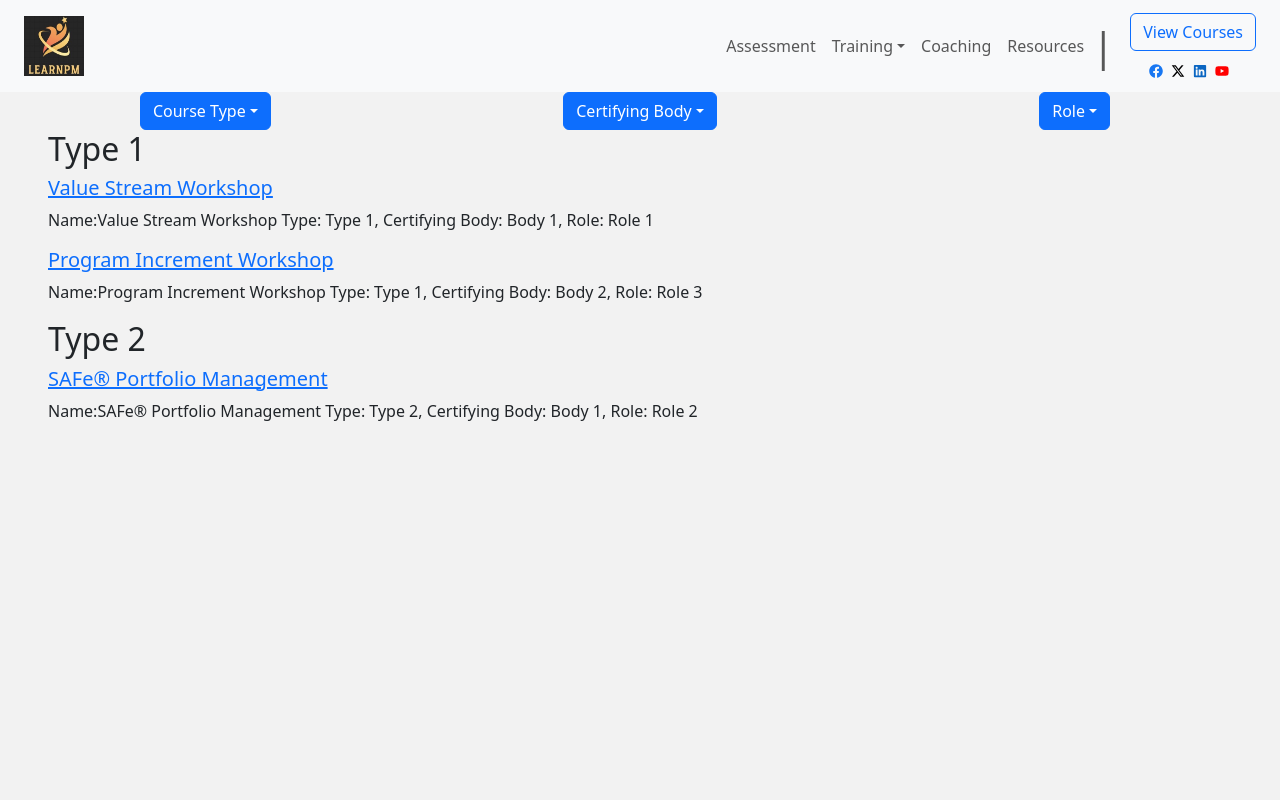
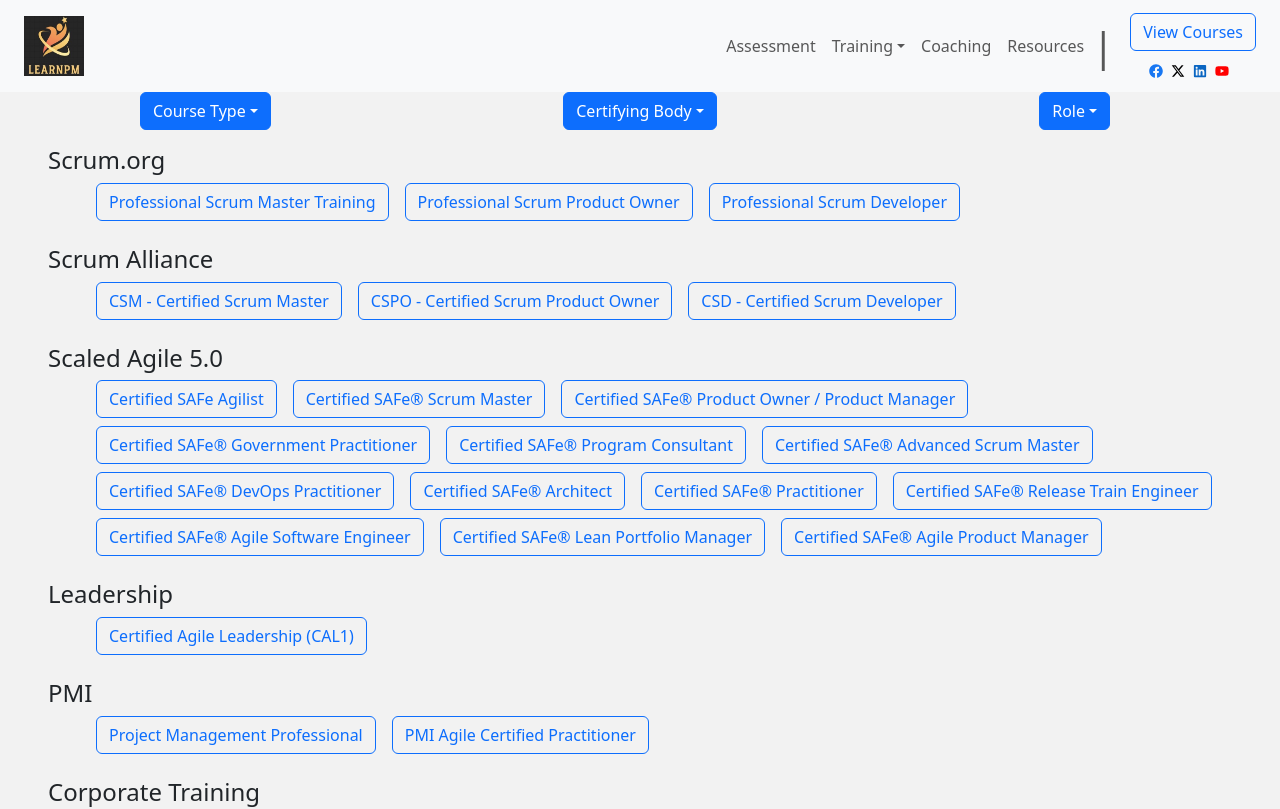
Before and after one commit to Mo2artGit/learnpm, a React (Create React App) app: page /learnpm/training in a window 1280 px wide. Shown: the top 809 px of the page. Built offline with nearby package versions, Linux system fonts and the light colour scheme.

Commit message:
update training page with real data

```diff
--- a/src/components/Home.js
+++ b/src/components/Home.js
@@ -51,7 +51,6 @@
             </Link>
             <Carousel.Caption className="mb-4">
               <h3>Assessment</h3>
-              <p>Lorem ipsum dolor sit amet, consectetur adipiscing elit.</p>
             </Carousel.Caption>
           </Carousel.Item>
           <Carousel.Item>
@@ -59,9 +58,6 @@
             <Button variant="light" style={buttonstyle}>View Courses</Button>
             <Carousel.Caption className="mb-4">
               <h3>Courses</h3>
-              <p>
-                Praesent commodo cursus magna, vel scelerisque nisl consectetur.
-              </p>
             </Carousel.Caption>
           </Carousel.Item>
           <Carousel.Item>
@@ -71,9 +67,6 @@
             </Link>
             <Carousel.Caption className="mb-4">
               <h3>Coaching</h3>
-              <p>
-                Praesent commodo cursus magna, vel scelerisque nisl consectetur.
-              </p>
             </Carousel.Caption>
           </Carousel.Item>
         </Carousel>
--- a/src/components/Training.js
+++ b/src/components/Training.js
@@ -1,6 +1,7 @@
 import React, { useState } from 'react';
 import { Link } from 'react-router-dom';
-import { Dropdown, Row, Col } from 'react-bootstrap';
+import { Button, Dropdown, Row, Col } from 'react-bootstrap';
+import Footer from './Footer';
 
 function CustomDropdown({ options, label, selectedOption, setSelectedOption, onReset }) {
   const handleReset = () => {
@@ -33,12 +34,37 @@
 }
 
 function Training() {
-  // Sample list of courses
+  // id should match the courseData.json
   const courses = [
-    { id: 1, name: 'Value Stream Workshop', type: 'Type 1', certifyingBody: 'Body 1', role: 'Role 1' },
-    { id: 2, name: 'SAFe® Portfolio Management', type: 'Type 2', certifyingBody: 'Body 1', role: 'Role 2' },
-    { id: 3, name: 'Program Increment Workshop', type: 'Type 1', certifyingBody: 'Body 2', role: 'Role 3' },
-    // Add more courses as needed
+    { id: 1, name: 'Professional Scrum Master Training', type: 'Scrum.org', certifyingBody: '', role: '' },
+    { id: 2, name: 'CSM - Certified Scrum Master', type: 'Scrum Alliance', certifyingBody: '', role: '' },
+    { id: 3, name: 'CSPO - Certified Scrum Product Owner', type: 'Scrum Alliance', certifyingBody: '', role: '' },
+    { id: 4, name: 'CSD - Certified Scrum Developer', type: 'Scrum Alliance', certifyingBody: '', role: '' },
+    { id: 5, name: 'Certified SAFe Agilist', type: 'Scaled Agile 5.0', certifyingBody: '', role: '' },
+    { id: 6, name: 'Certified SAFe® Scrum Master', type: 'Scaled Agile 5.0', certifyingBody: '', role: '' },
+    { id: 7, name: 'Certified SAFe® Product Owner / Product Manager', type: 'Scaled Agile 5.0', certifyingBody: '', role: '' },
+    { id: 8, name: 'Certified SAFe® Government Practitioner', type: 'Scaled Agile 5.0', certifyingBody: '', role: '' },
+    { id: 9, name: 'Certified SAFe® Program Consultant', type: 'Scaled Agile 5.0', certifyingBody: '', role: '' },
+    { id: 10, name: 'Certified SAFe® Advanced Scrum Master', type: 'Scaled Agile 5.0', certifyingBody: '', role: '' },
+    { id: 11, name: 'Certified SAFe® DevOps Practitioner', type: 'Scaled Agile 5.0', certifyingBody: '', role: '' },
+    { id: 12, name: 'Certified SAFe® Architect', type: 'Scaled Agile 5.0', certifyingBody: '', role: '' },
+    { id: 13, name: 'Certified SAFe® Practitioner', type: 'Scaled Agile 5.0', certifyingBody: '', role: '' },
+    { id: 14, name: 'Certified SAFe® Release Train Engineer', type: 'Scaled Agile 5.0', certifyingBody: '', role: '' },
+    { id: 15, name: 'Certified SAFe® Agile Software Engineer', type: 'Scaled Agile 5.0', certifyingBody: '', role: '' },
+    { id: 16, name: 'Certified SAFe® Lean Portfolio Manager', type: 'Scaled Agile 5.0', certifyingBody: '', role: '' },
+    { id: 17, name: 'Certified SAFe® Agile Product Manager', type: 'Scaled Agile 5.0', certifyingBody: '', role: '' },
+    { id: 18, name: 'Professional Scrum Product Owner', type: 'Scrum.org', certifyingBody: '', role: '' },
+    { id: 19, name: 'Professional Scrum Developer', type: 'Scrum.org', certifyingBody: '', role: '' },
+    { id: 20, name: 'Certified Agile Leadership (CAL1)', type: 'Leadership', certifyingBody: '', role: '' },
+    { id: 21, name: 'Project Management Professional', type: 'PMI', certifyingBody: '', role: '' },
+    { id: 22, name: 'PMI Agile Certified Practitioner', type: 'PMI', certifyingBody: '', role: '' },
+    { id: 23, name: 'Value Stream Workshop', type: 'Corporate Training', certifyingBody: '', role: '' },
+    { id: 24, name: 'SAFe® Portfolio Management', type: 'Corporate Training', certifyingBody: '', role: '' },
+    { id: 25, name: 'Program Increment Workshop', type: 'Corporate Training', certifyingBody: '', role: '' },
+    { id: 26, name: 'Inspect & Adapt', type: 'Corporate Training', certifyingBody: '', role: '' },
+    { id: 27, name: 'Product Management Workshop', type: 'Corporate Training', certifyingBody: '', role: '' },
+    { id: 28, name: 'Team Building', type: 'Corporate Training', certifyingBody: '', role: '' },
+    { id: 29, name: 'Customized Scrum/Kanban Workshop', type: 'Corporate Training', certifyingBody: '', role: '' },
   ];
 
   // State for dropdown selections
@@ -65,6 +91,7 @@
 
   return (
     <div>
+      <div style={{ minHeight: '75vh' }}>
         <Row className="justify-content-start">
           <Col>
             <CustomDropdown
@@ -98,16 +125,15 @@
         {/* Display filtered courses */}
         {
           filteredTitles.map(title => (
-          <div className="text-start mx-5" key={title}>
-            <h2>{title}</h2>
-            <div className="d-flex flex-wrap">
+            <div className="text-start mx-5 my-3" key={title}>
+              <h4>{title}</h4>
+              <div className="d-flex flex-wrap ms-5">
                 {
                   filteredCourses.filter(course => course.type === title).map(course => (
-                  <div key={course.id}>
-                    <h5>
-                      <Link to={`/course/${course.id}`}>{course.name}</Link>
-                    </h5>
-                    <p>Name:{course.name} Type: {course.type}, Certifying Body: {course.certifyingBody}, Role: {course.role}</p>
+                    <div key={course.id} className='me-3 mb-2'>
+                      <Link to={`/course/${course.id}`}>
+                        <Button variant="outline-primary" >{course.name}</Button>
+                      </Link>
                     </div>
                   ))
                 }
@@ -116,6 +142,8 @@
           ))
         }
       </div >
+      <Footer />
+    </div>
   );
 }
 
```
Lines whose indentation alone changed are shown as unchanged.
